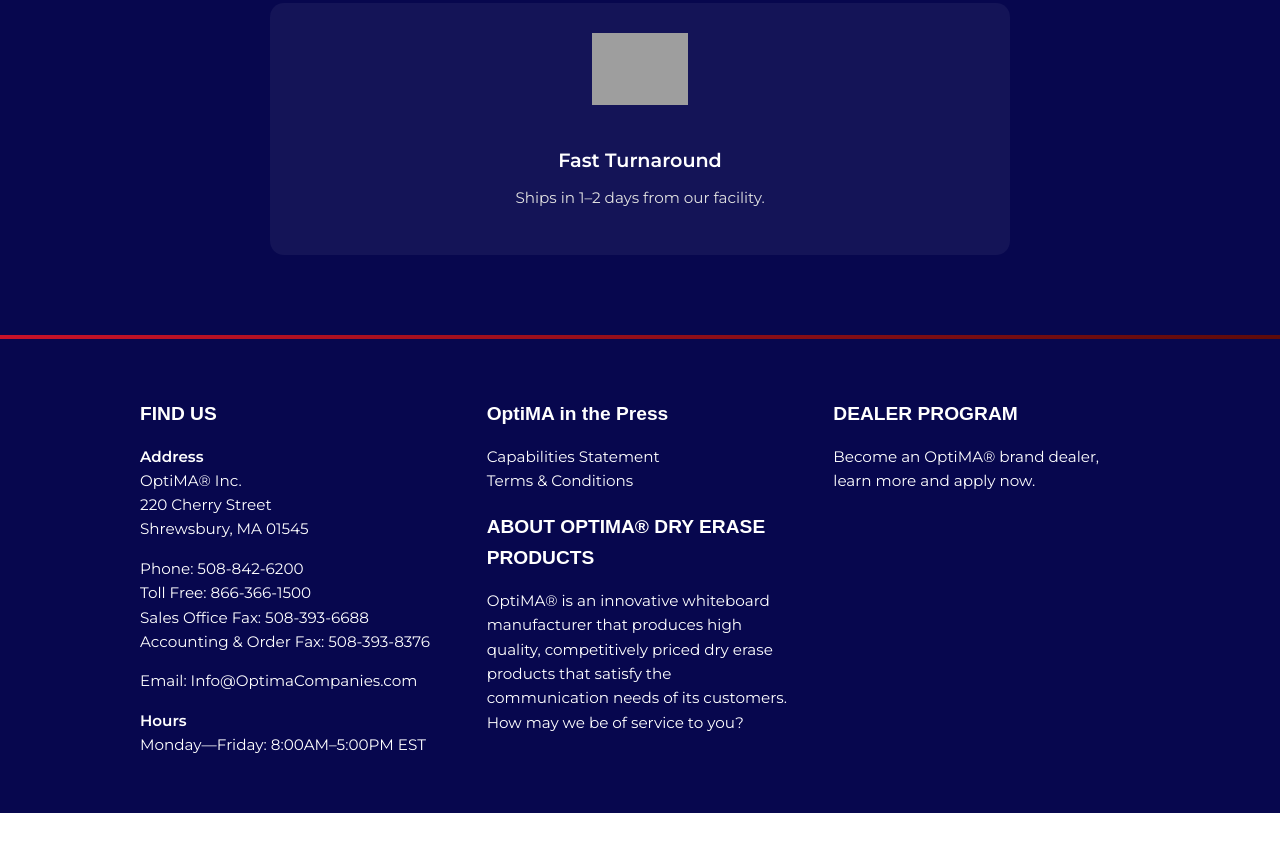
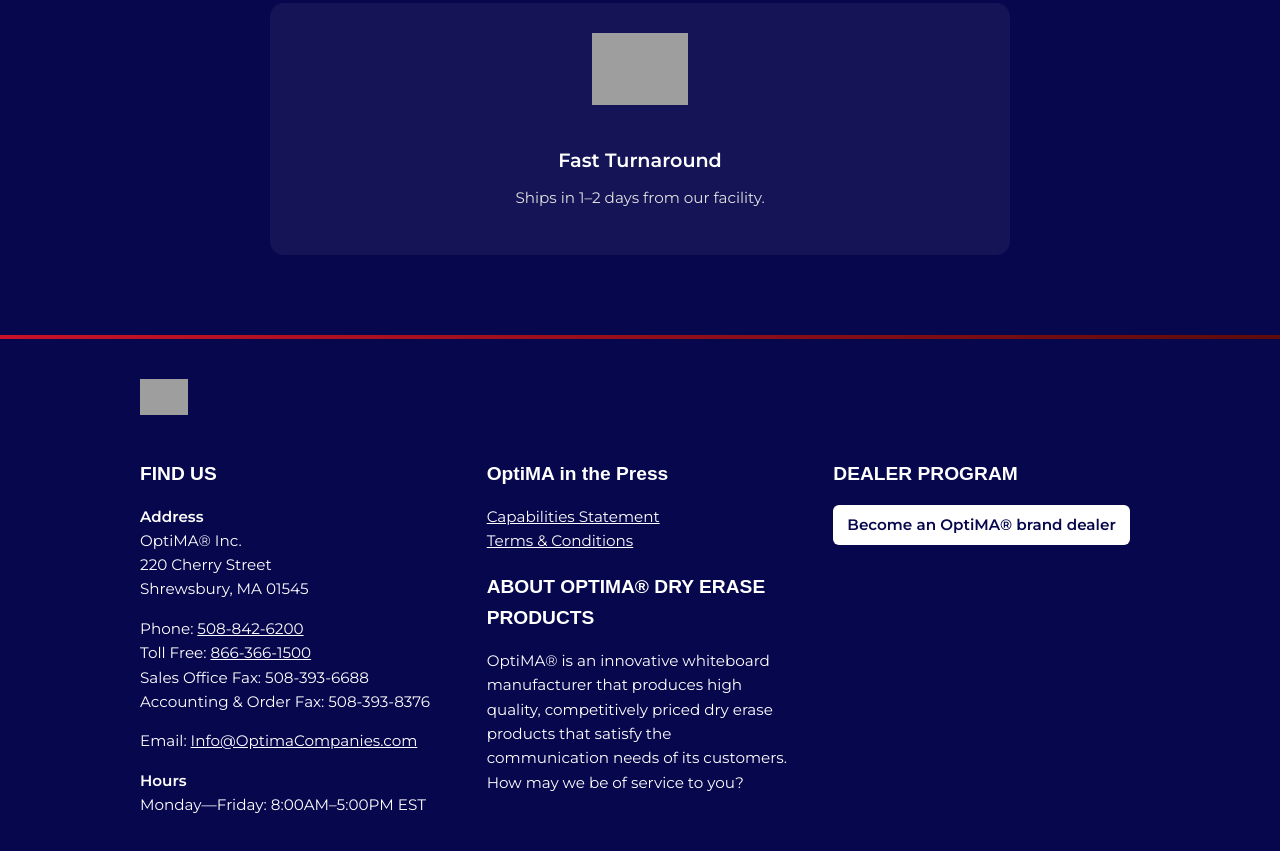
Before and after one commit to opti-ty/fast-signs-blank, a plain HTML site: page index.html in a window 1280 px wide. Shown: the part 3943-4794 px from the top of the page. Before the commit the page ends 4756 px from the top, so only its background shows below. Drawn offline with Linux system fonts and the light colour scheme; grey boxes are pictures that could not be loaded; a web font is replaced by a local one.

Commit message:
Update footer index.html

```diff
--- a/index.html
+++ b/index.html
@@ -540,34 +540,71 @@ the company again.”
 
   <div style="height: 4px; background: linear-gradient(90deg, #c81229, #5e0b0b);"></div>
 <footer style="background-color: #07074E; color: white; padding: 40px 20px; font-size: 0.95rem; line-height: 1.6;">
+  <!-- Logo (kept inline styling) -->
+  <div style="max-width: 1000px; margin: 0 auto 24px auto;">
+    <img
+      src="https://www.optimacompanies.com/web/image/website/1/logo/OptiMA%20Companies?unique=6c63fc8"
+      alt="OptiMA Companies"
+      style="height: 36px; width: auto; display: block;"
+    />
+  </div>
+
   <div style="max-width: 1000px; margin: 0 auto; display: grid; grid-template-columns: repeat(auto-fit, minmax(220px, 1fr)); gap: 40px;">
     <div>
       <h3 style="font-family: 'neue-haas-grotesk-display', sans-serif; font-size: 1.2rem; margin-bottom: 10px;">FIND US</h3>
       <p><strong>Address</strong><br>
         OptiMA® Inc.<br>
         220 Cherry Street<br>
-          Shrewsbury, MA 01545</p>
-        <p>Phone: 508-842-6200<br>
-          Toll Free: 866-366-1500<br>
+        Shrewsbury, MA 01545
+      </p>
+      <p>
+        Phone: <a href="tel:15088426200" style="color:#fff; text-decoration: underline;">508-842-6200</a><br>
+        Toll Free: <a href="tel:18663661500" style="color:#fff; text-decoration: underline;">866-366-1500</a><br>
         Sales Office Fax: 508-393-6688<br>
-          Accounting & Order Fax: 508-393-8376</p>
-        <p>Email: Info@OptimaCompanies.com</p>
+        Accounting &amp; Order Fax: 508-393-8376
+      </p>
+      <p>
+        Email: <a href="mailto:Info@OptimaCompanies.com" style="color:#fff; text-decoration: underline;">Info@OptimaCompanies.com</a>
+      </p>
       <p><strong>Hours</strong><br>
-          Monday—Friday: 8:00AM–5:00PM EST</p>
+        Monday—Friday: 8:00AM–5:00PM EST
+      </p>
     </div>
+
     <div>
       <h3 style="font-family: 'neue-haas-grotesk-display', sans-serif; font-size: 1.2rem; margin-bottom: 10px;">OptiMA in the Press</h3>
-        <p>Capabilities Statement<br>
-          Terms & Conditions</p>
+      <p>
+        <a href="https://www.optimacompanies.com/capabilities" style="color:#fff; text-decoration: underline;">Capabilities Statement</a><br>
+        <a href="https://www.optimacompanies.com/terms" style="color:#fff; text-decoration: underline;">Terms &amp; Conditions</a>
+      </p>
       <h3 style="font-family: 'neue-haas-grotesk-display', sans-serif; font-size: 1.2rem; margin-bottom: 10px;">ABOUT OPTIMA® DRY ERASE PRODUCTS</h3>
       <p>OptiMA® is an innovative whiteboard manufacturer that produces high quality, competitively priced dry erase products that satisfy the communication needs of its customers. How may we be of service to you?</p>
     </div>
+
     <div>
       <h3 style="font-family: 'neue-haas-grotesk-display', sans-serif; font-size: 1.2rem; margin-bottom: 10px;">DEALER PROGRAM</h3>
-        <p>Become an OptiMA® brand dealer, learn more and apply now.</p>
+      <p><a class="footer-cta" href="https://www.optimacompanies.com/contactus" style="color:#07074E; background:#fff; padding:8px 14px; border-radius:6px; text-decoration:none; font-weight:600; display:inline-block;">Become an OptiMA® brand dealer</a></p>
     </div>
   </div>
+
 </footer>
+
+<style>
+  .footer-cta{
+    color:#07074E; background:#fff; padding:8px 14px; border-radius:6px;
+    text-decoration:none; font-weight:600; display:inline-block;
+    transition: background .4s ease, transform .2s ease, color .2s ease;
+  }
+  .footer-cta:hover,
+  .footer-cta:focus-visible{
+    background: linear-gradient(90deg, #c81229, #5e0b0b);
+    color:#fff;
+    transform: scale(1.03);
+  }
+</style>
+
+
+
 
   <script>
     window.addEventListener('scroll', function() {
```
Lines whose indentation alone changed are shown as unchanged.
